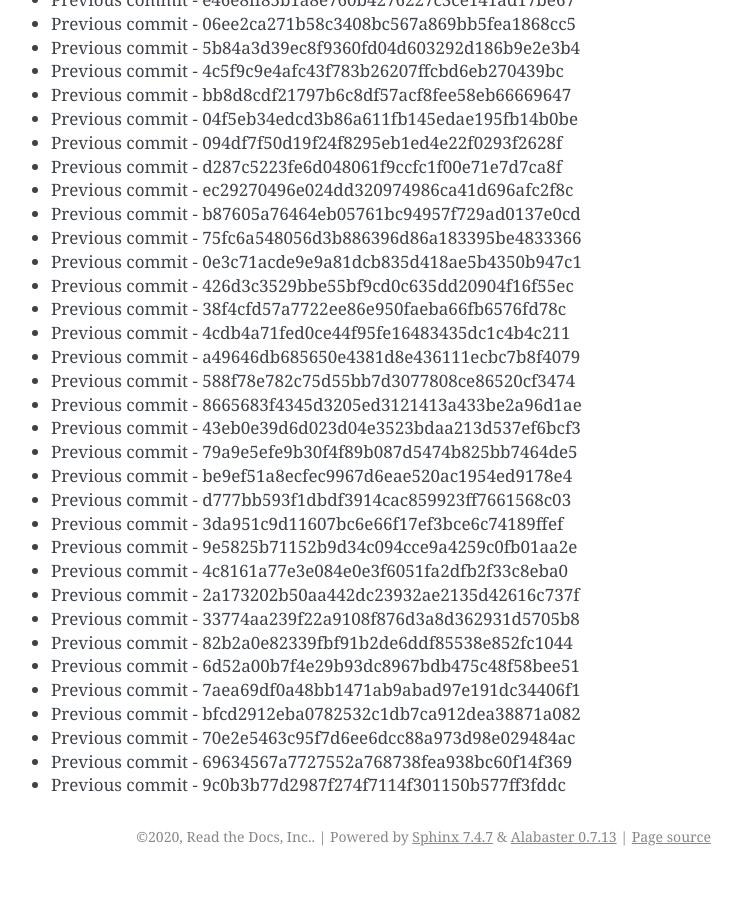
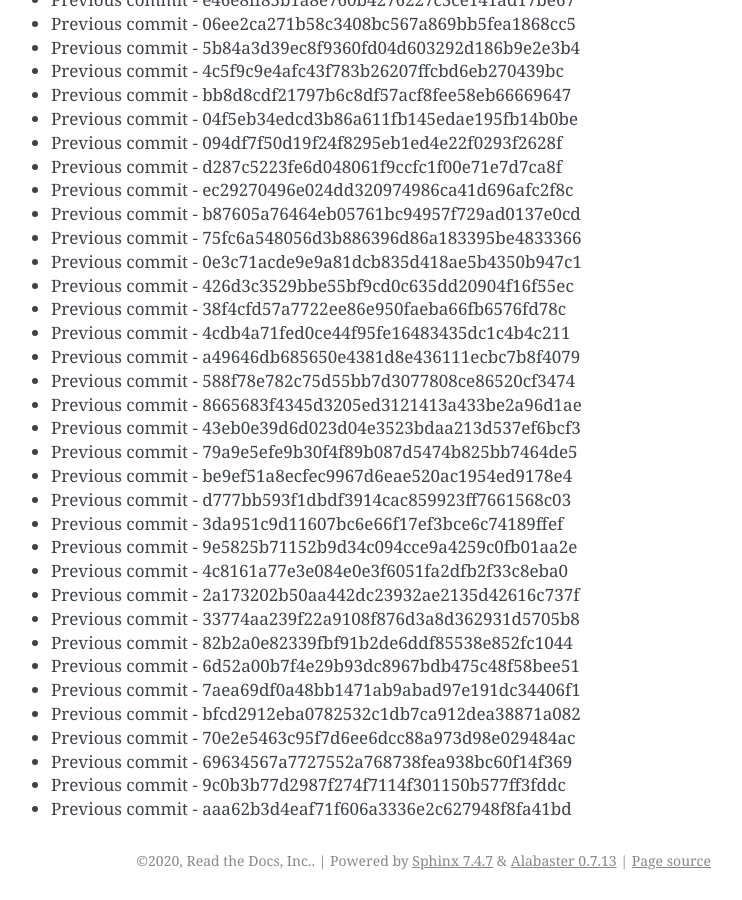
Before and after one commit to readthedocs/rtd-git-stresstest, a Sphinx documentation site: the page built from docs/updates.rst, in a window 1280 px wide and 900 px high, scrolled down 32924 px. Shown: the whole window, without its empty margins (399-1141 px from the left). Built offline with Sphinx 7.4.7, drawn with Linux system fonts in a browser that asks for light colours; before the commit the page ends 33800 px from its top, so only the background shows below that.

Commit message:
Generating commit from previous: aaa62b3d4eaf71f606a3336e2c627948f8fa41bd

```diff
--- a/docs/updates.rst
+++ b/docs/updates.rst
@@ -1415,3 +1415,4 @@ It can be tested for any performance characteristics.
 * Previous commit - 70e2e5463c95f7d6ee6dcc88a973d98e029484ac
 * Previous commit - 69634567a7727552a768738fea938bc60f14f369
 * Previous commit - 9c0b3b77d2987f274f7114f301150b577ff3fddc
+* Previous commit - aaa62b3d4eaf71f606a3336e2c627948f8fa41bd
```
